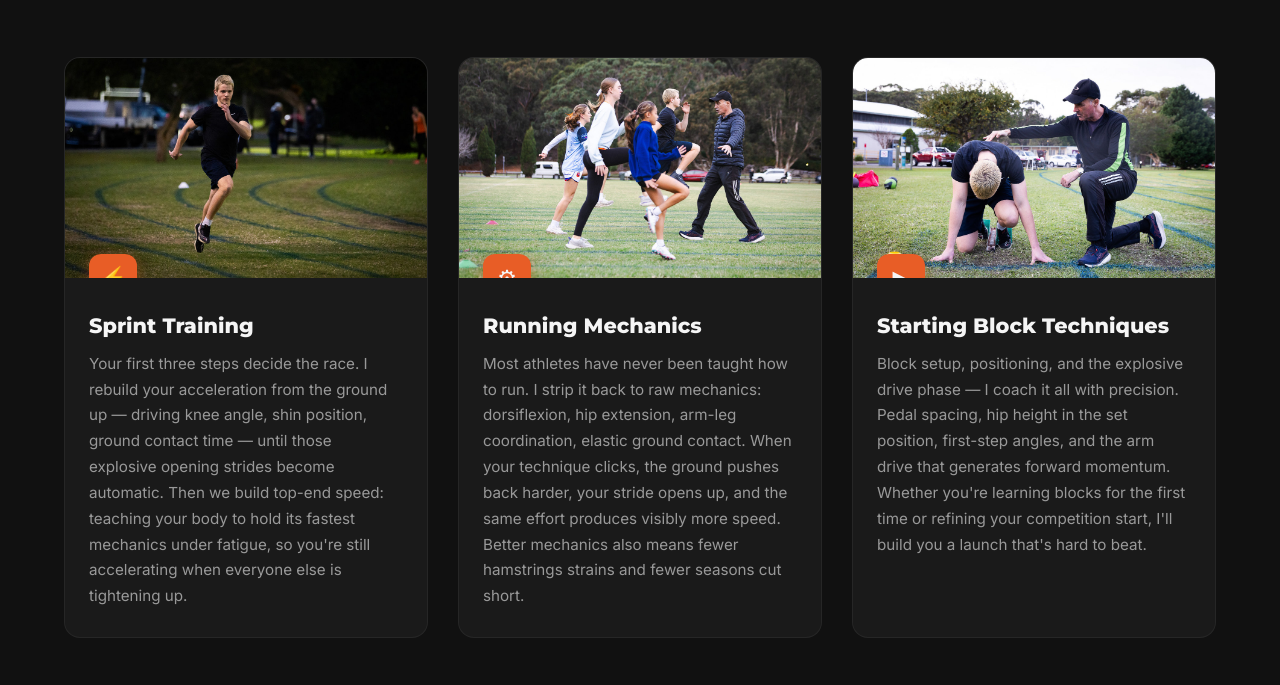
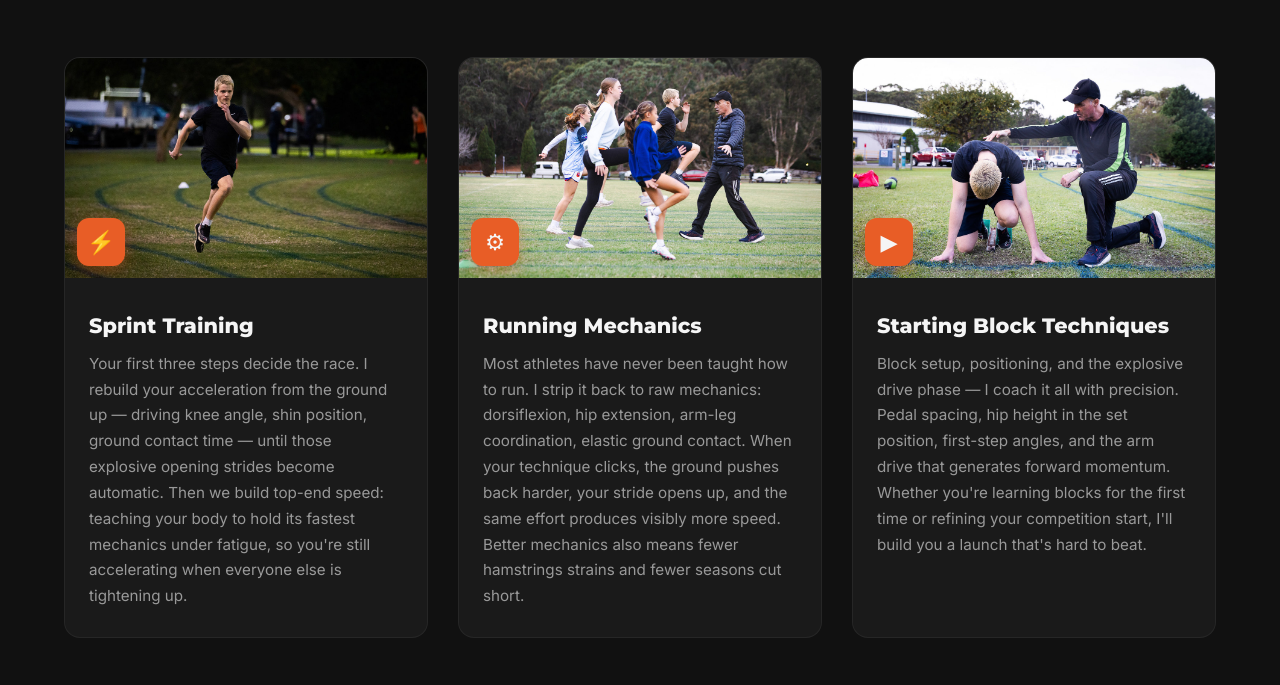
Before and after one commit to ZacN1234/gt-sprint-coaching, a plain HTML site: page index.html in a window 1280 px wide. Shown: the part 2031-2716 px from the top of the page. Drawn offline with Linux system fonts and the light colour scheme.

Commit message:
Move service card icons fully inside image area so they're not clipped

```diff
--- a/index.html
+++ b/index.html
@@ -863,8 +863,8 @@
 
     .service-card-image .service-icon {
       position: absolute;
-      bottom: -24px;
-      left: 24px;
+      bottom: 12px;
+      left: 12px;
       width: 48px;
       height: 48px;
       background: #e85d26;
```
